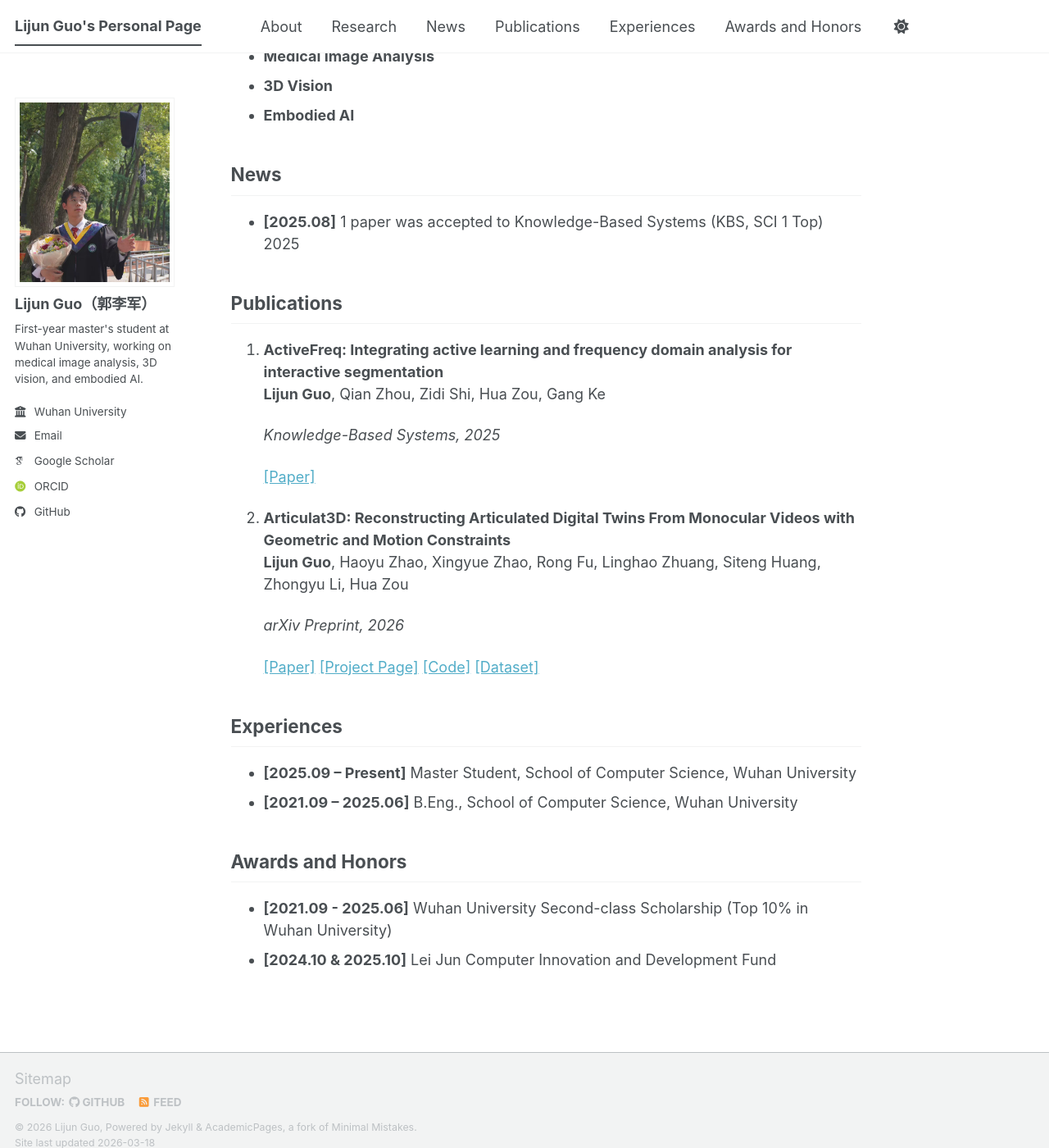
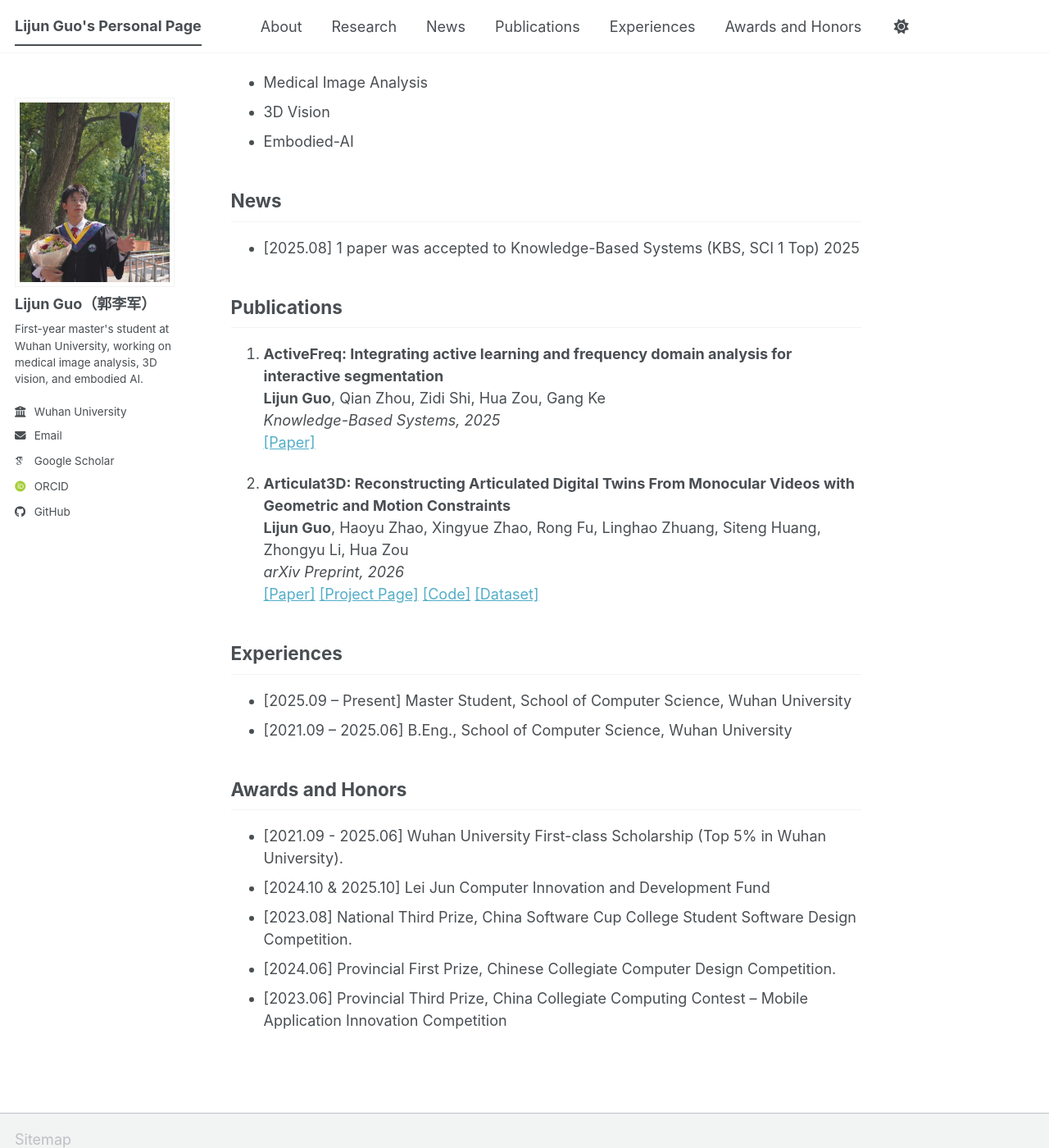
Before and after one commit to ShawnRicardo/ShawnRicardo.github.io, a Jekyll site: the page built from _pages/about.md, in a window 1280 px wide and 1400 px high, scrolled down 565 px. Shown: the whole window at 82% size. Built offline with Jekyll 4.4.1, drawn with Linux system fonts in a browser that asks for light colours; some web fonts are replaced; a script bundle is joined from its source files by our own code; library files that are not in the unit come from our copies.

Commit message:
Upload CV

```diff
--- a/_pages/about.md
+++ b/_pages/about.md
@@ -6,6 +6,10 @@
   - /about/
   - /about.html
 ---
+
+<a href="{{ '/files/cv.pdf' | relative_url }}" target="_blank">
+  <i class="fas fa-file-pdf" style="font-size: 1.6em;"></i> Download CV
+</a>
 
 ## <span id="about">About</span>
 Welcome to my homepage!
@@ -19,39 +23,38 @@
 
 My current research interests include:
 
-- **Medical Image Analysis**
-- **3D Vision**
-- **Embodied AI**
+- Medical Image Analysis
+- 3D Vision
+- Embodied-AI
 
 
 ## <span id="news">News</span>
 
-- **[2025.08]** 1 paper was accepted to Knowledge-Based Systems (KBS, SCI 1 Top) 2025
+- [2025.08] 1 paper was accepted to Knowledge-Based Systems (KBS, SCI 1 Top) 2025
 
 
 ## <span id="publications">Publications</span>
 
 1. **ActiveFreq: Integrating active learning and frequency domain analysis for interactive segmentation**
     **Lijun Guo**, Qian Zhou, Zidi Shi, Hua Zou, Gang Ke
-
     *Knowledge-Based Systems, 2025*
-
     [[Paper]](https://arxiv.org/abs/2603.11498)
 
 2. **Articulat3D: Reconstructing Articulated Digital Twins From Monocular Videos with Geometric and Motion Constraints**
     **Lijun Guo**, Haoyu Zhao, Xingyue Zhao, Rong Fu, Linghao Zhuang, Siteng Huang, Zhongyu Li, Hua Zou
-
     *arXiv Preprint, 2026*
-
     [[Paper]](https://arxiv.org/abs/2603.11606) [[Project Page]](https://maxwell-zhao.github.io/Articulat3D/) [[Code]](https://github.com/ShawnRicardo/Articulat3D) [[Dataset]](https://huggingface.co/datasets/ShawnRicardo/Articulat3D-Sim)
 
 
 ## <span id="experiences">Experiences</span>
 
-- **[2025.09 – Present]** Master Student, School of Computer Science, Wuhan University
-- **[2021.09 – 2025.06]** B.Eng., School of Computer Science, Wuhan University
+- [2025.09 – Present] Master Student, School of Computer Science, Wuhan University
+- [2021.09 – 2025.06] B.Eng., School of Computer Science, Wuhan University
 
 
 ## <span id="awards">Awards and Honors</span>
-- **[2021.09 - 2025.06]** Wuhan University Second-class Scholarship (Top 10% in Wuhan University)
-- **[2024.10 & 2025.10]** Lei Jun Computer Innovation and Development Fund
+- [2021.09 - 2025.06] Wuhan University First-class Scholarship (Top 5% in Wuhan University).
+- [2024.10 & 2025.10] Lei Jun Computer Innovation and Development Fund
+- [2023.08] National Third Prize, China Software Cup College Student Software Design Competition.
+- [2024.06] Provincial First Prize, Chinese Collegiate Computer Design Competition.
+- [2023.06] Provincial Third Prize, China Collegiate Computing Contest – Mobile Application Innovation Competition
```
Also changed, not shown: 1 other file.
